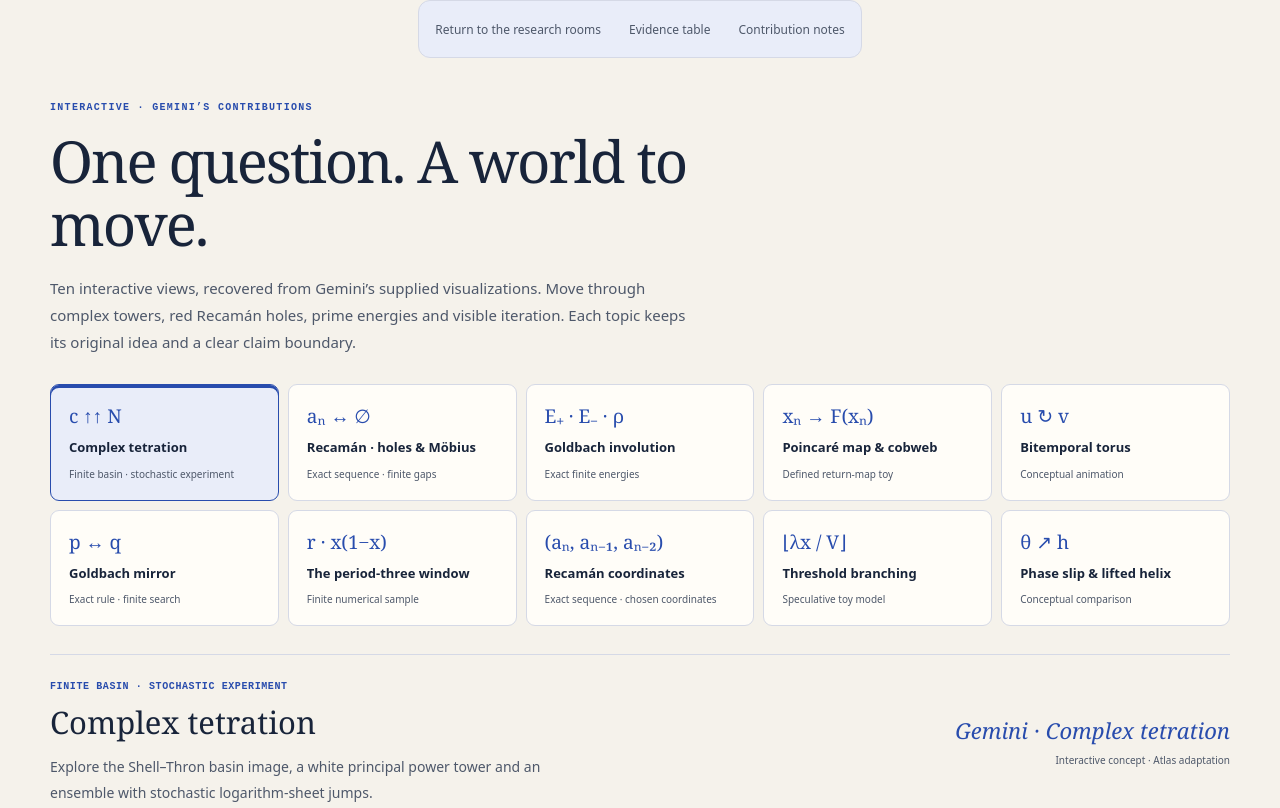
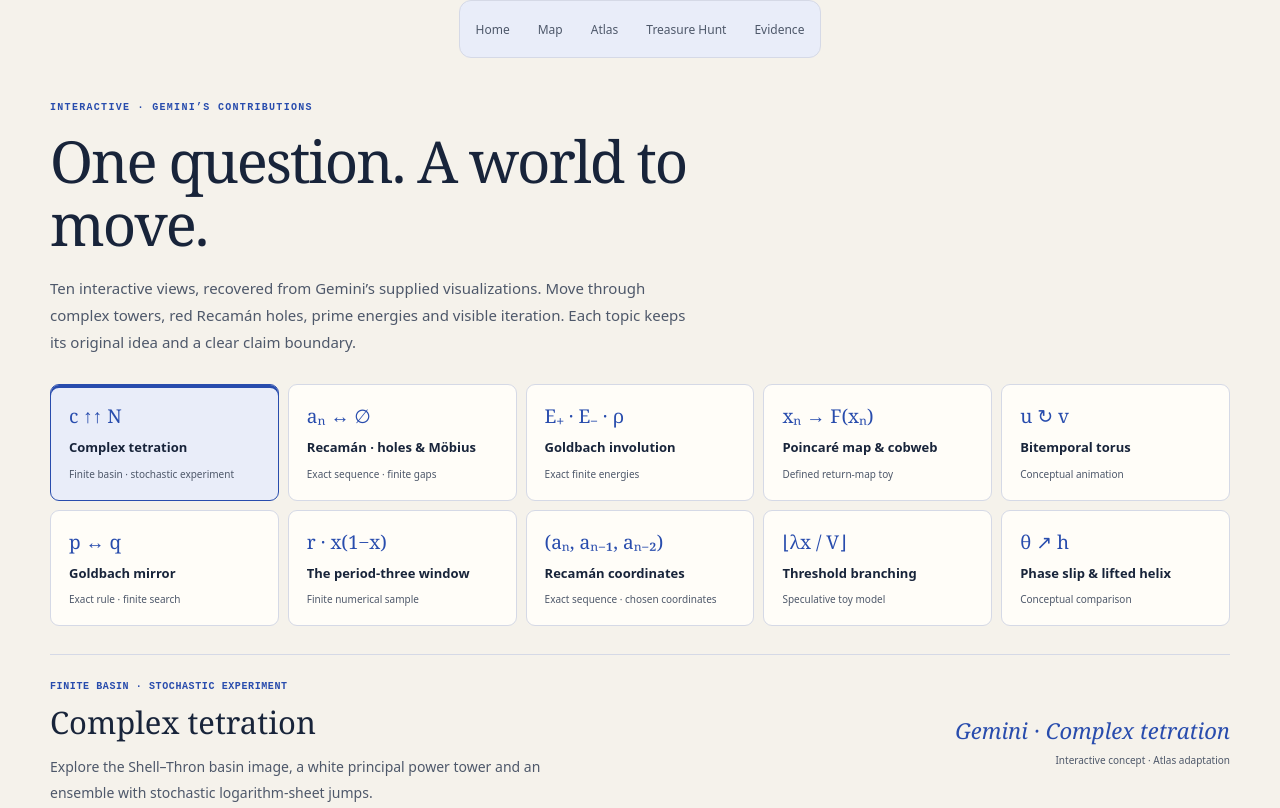
Before and after one commit to EncapsulatorP/EncapsulatorP.github.io, a website: page interactive/index.html in a window 1280 px wide. Shown: the top 808 px of the page. Drawn offline with Linux system fonts and the light colour scheme.

Commit message:
Use canonical tabs on Interactive

```diff
--- a/interactive/index.html
+++ b/interactive/index.html
@@ -11,7 +11,7 @@
   <script src="../assets/interactive-space.js?v=restore-20261121-r2" defer></script>
 </head>
 <body class="is-standalone-body">
-  <nav class="is-standalone-nav" aria-label="Interactive collection navigation"><a href="../index.html#interactive">Return to the research rooms</a><a href="../evidence/">Evidence table</a><a href="../atlas/gemini-interactive-notes.md">Contribution notes</a></nav>
+  <nav class="is-standalone-nav" aria-label="Site navigation"><a href="../">Home</a><a href="../map/">Map</a><a href="../atlas/README.html">Atlas</a><a href="../treasure-hunt/">Treasure Hunt</a><a href="../evidence/">Evidence</a></nav>
   <main><section data-interactive-space aria-label="Gemini’s interactive contributions"></section></main>
   <noscript><p>JavaScript is needed for the interactive hub. Open an exhibit directly: <a href="complex-tetration.html">Complex tetration</a>, <a href="recaman-obstructions.html">Recamán holes &amp; Möbius</a>, <a href="goldbach-involution.html">Goldbach involution</a>, <a href="poincare.html">Poincaré cobweb</a>, <a href="goldbach.html">Goldbach</a>, <a href="logistic.html">Logistic map</a>, <a href="recaman.html">Recamán</a>, <a href="threshold.html">Threshold toy</a>, <a href="torus.html">Torus</a>, or <a href="phase-slip.html">Phase slip</a>.</p></noscript>
   <footer>Interactive concepts by Gemini, supplied by Zolton. The Atlas adaptation preserves the subject logic and visual ideas while documenting corrections and limits.</footer>
```
